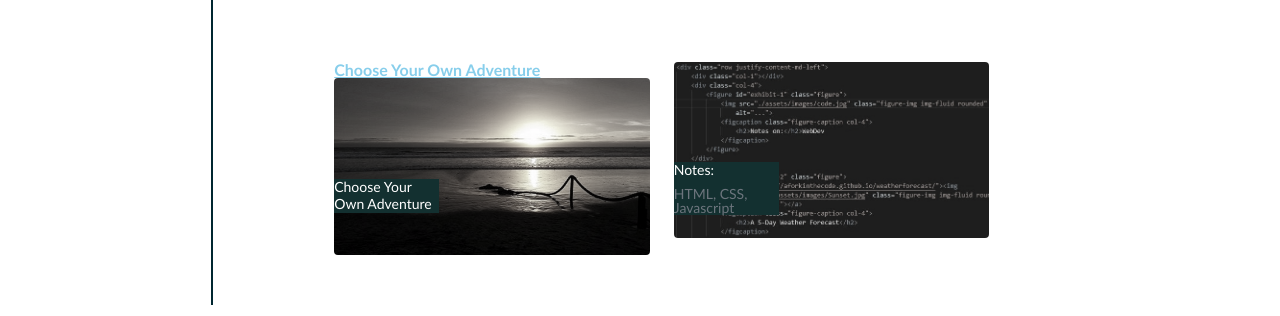
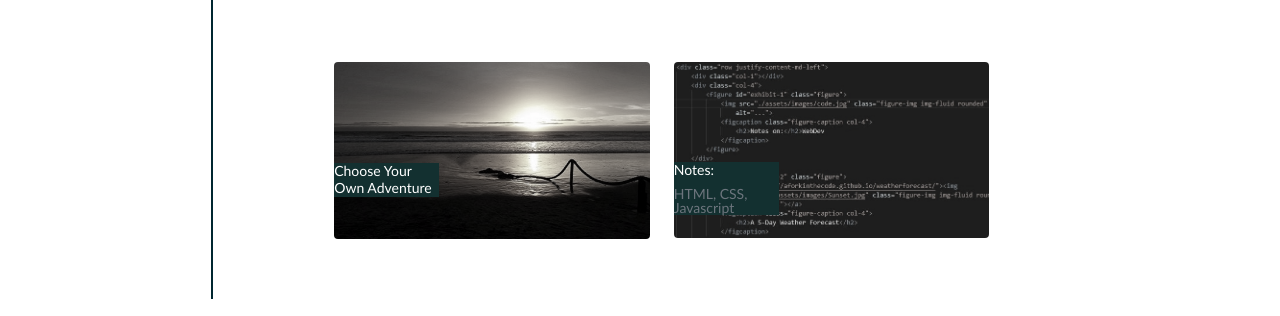
Before and after one commit to AForkintheCode/WK2-Challenge, a website: page index.html in a window 1280 px wide. Shown: the part 817-1133 px from the top of the page. Drawn offline with nearby package versions, Linux system fonts and the light colour scheme.

Commit message:
editing syntax

```diff
--- a/index.html
+++ b/index.html
@@ -113,7 +113,7 @@
                             <div class="col-1"></div>
                             <div class="col-4">
                                 <figure id="exhibit-3" class="figure">
-                                    <a href="http://spooky-dudes.herokuapp.com/">Choose Your Own Adventure<img
+                                    <a href="http://spooky-dudes.herokuapp.com/"><img
                                             src="./assets/images/Sunset.jpg" class="figure-img img-fluid rounded"
                                             alt="..."></a>
                                     <figcaption class="figure-caption col-4">
```
